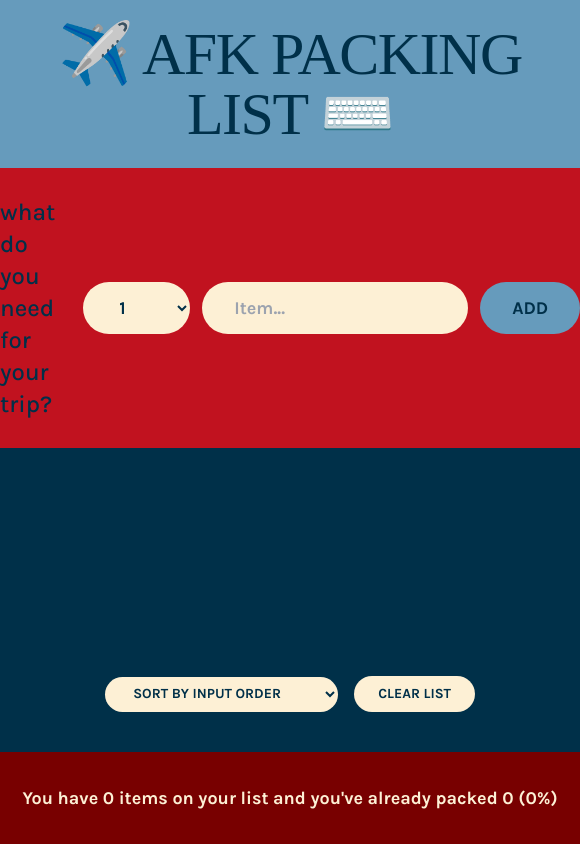
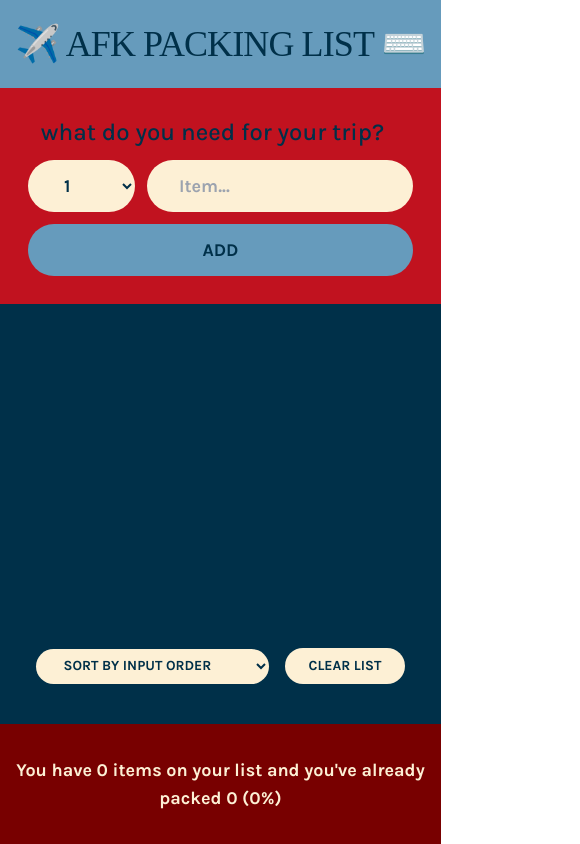
Before and after one commit to ritabradley/afk-packing-list, a React (Vite) app: page / in a window 390 px wide. Shown: the whole page, 580 px wide, since content can reach past the window. Built offline with nearby package versions, Linux system fonts and the light colour scheme; a web font is replaced by a local one.

Commit message:
add mobile styling

```diff
--- a/src/components/Form.jsx
+++ b/src/components/Form.jsx
@@ -1,6 +1,6 @@
 export default function Form({ onFormSubmit, quantity, description, onQuantityChange, onDescriptionChange }) {
   return (
-    <form className='bg-lava py-7 flex items-center justify-center gap-3' onSubmit={onFormSubmit}>
+    <form className='bg-lava p-7 md:flex-row  flex flex-col items-center justify-center gap-3' onSubmit={onFormSubmit}>
       <h3 className='mr-4 text-2xl'>what do you need for your trip?</h3>
       <div className='flex gap-3'>
         <select value={quantity} onChange={onQuantityChange} id='quantity' className='pill focus:outline-lava'>
@@ -28,7 +28,7 @@ export default function Form({ onFormSubmit, quantity, description, onQuantityCh
         />
       </div>
 
-      <button className='pill bg-cerulean focus:outline-navy uppercase' type='submit'>
+      <button className='pill bg-cerulean focus:outline-navy md:w-auto w-full uppercase' type='submit'>
         Add
       </button>
     </form>
--- a/src/components/Header.jsx
+++ b/src/components/Header.jsx
@@ -1,6 +1,6 @@
 export default function Header() {
   return (
-    <h1 className='font-heading bg-cerulean py-6 text-6xl tracking-tight text-center uppercase'>
+    <h1 className='font-heading bg-cerulean md:text-6xl py-6 text-4xl tracking-tight text-center uppercase'>
       ✈️ AFK Packing List ⌨️
     </h1>
   );
```
